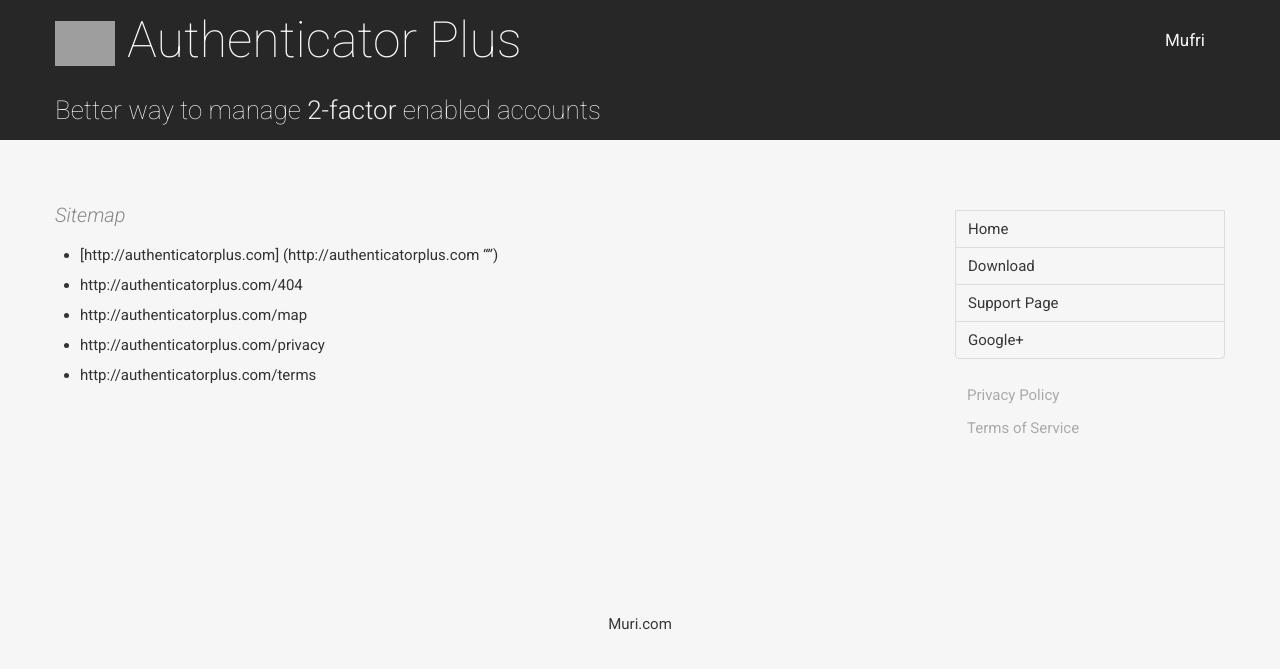
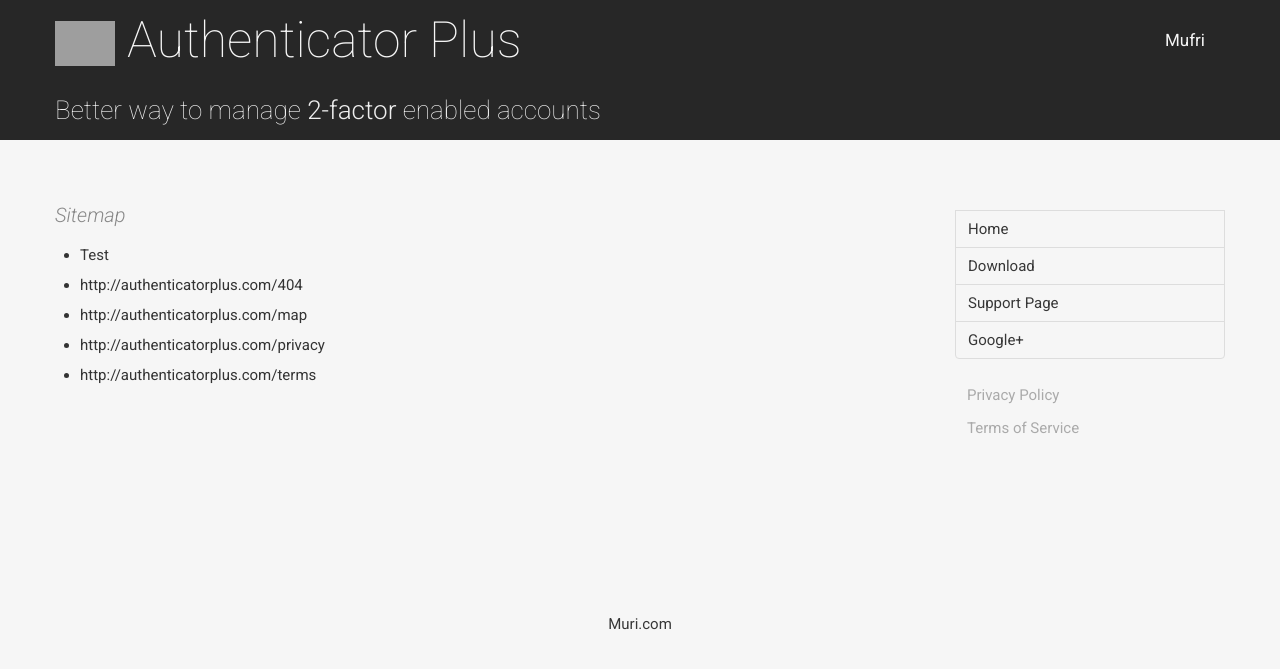
Before and after one commit to mufri/Authenticator-Plus, a Jekyll site: the page built from map.md, in a window 1280 px wide. Shown: the top 669 px of the page. Built offline with Jekyll 4.4.1, drawn with Linux system fonts in a browser that asks for light colours; nearby versions of some CDN libraries; Markdown is read by kramdown in place of the engine named in the settings; a script that is not in the unit is left out; comment, search, counter and statistics services are not loaded; grey boxes are pictures that could not be loaded.

Commit message:
Published with https://stackedit.io/

```diff
--- a/map.md
+++ b/map.md
@@ -2,7 +2,7 @@
  layout: default
  title: Sitemap
 ---
- - [http://{{ site.domain }}] (http://{{ site.domain }} "")
+ - [Test](http://{{ site.domain }})
 {% for page in site.posts %}
     - http://{{ site.domain }}{{ page.url }}
 {% endfor %}
```
